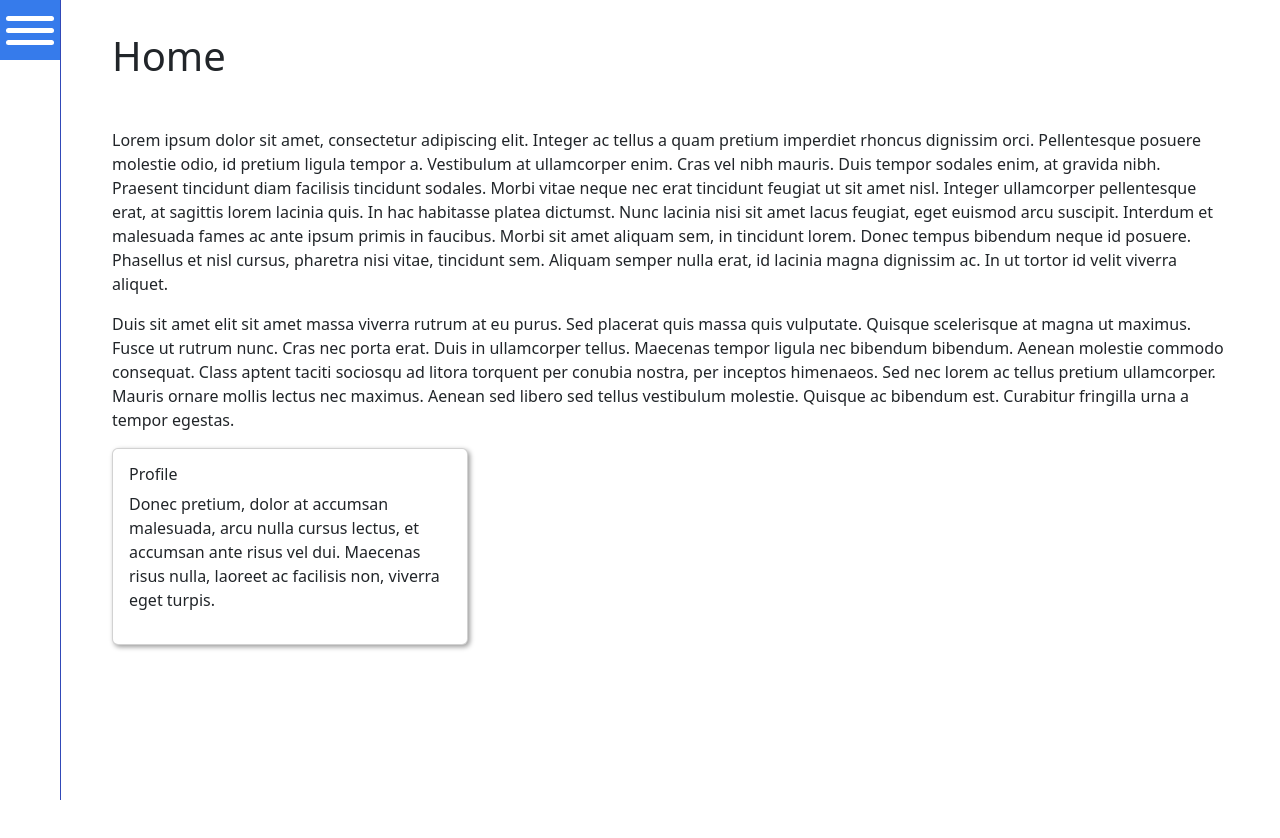
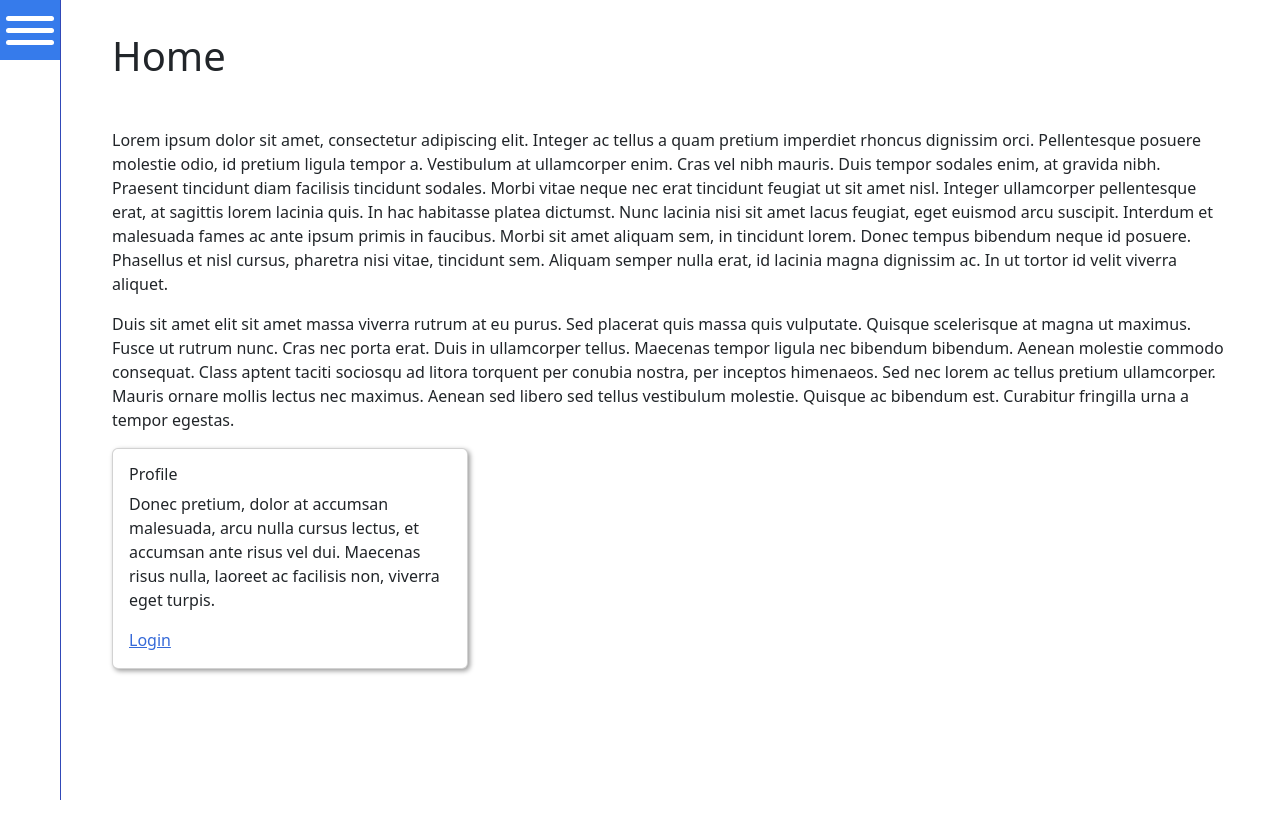
Before and after one commit to tedi00/react-router-6, a React (Create React App) app: page / in a window 1280 px wide. Shown: the top 838 px of the page. Built offline with nearby package versions, Linux system fonts and the light colour scheme.

Commit message:
QoL fixes and improvements

```diff
--- a/src/components/HomeLayout/index.jsx
+++ b/src/components/HomeLayout/index.jsx
@@ -9,7 +9,7 @@ export const HomeLayout = () => {
     if (user) {
         return <Navigate to="/dashboard/profile" replace/>;
     }
-
+    else
     return (
         <div className={'wrapper'}>
             <Sidebar/>
--- a/src/components/Sidebar/index.jsx
+++ b/src/components/Sidebar/index.jsx
@@ -1,45 +1,38 @@
 import {useAuth} from "../../hooks/useAuth";
 // import {useRoutes} from "../../hooks/useRoutes"
 import {Link} from "react-router-dom";
-import {useEffect, useState} from "react";
+import {useState} from "react";
 import {useRoutes} from "../../hooks/useRoutes";
 
 export const Sidebar = () => {
-    // const loc = useRoutes();
-    // useEffect(() => {
-    //     console.log("loc", loc.location);
-    //     console.log('get', loc.getRoute('profile'));
-    // }, [loc]);
 
     const statuses = {
         open: 'open',
         closed: ''
     }
+
+    const {routes} = useRoutes();
     const {user, logout} = useAuth();
     const [sidebarStatus, setSidebarStatus] = useState(statuses.closed);
 
-    // const currentPath = useRoutes();
-    // console.log(currentPath);
-
-
+    //Route HTML
     const handleSubmit = (event) => {
         event.preventDefault();
         logout();
     };
-
-    const homeRoutes = (
-        <>
-            <Link to="/" onClick={closeSidebar}>Home</Link>
-            <Link to="/login" onClick={closeSidebar}>Login</Link>
-        </>
-    )
+    const homeRoutes = routes.homeLayout.map((route) =>
+        <Link to={route.path} key={route.name} onClick={closeSidebar}>{route.name}</Link>
+    );
     const protectedRoutes = (
         <>
-            <Link to="/dashboard/profile" onClick={closeSidebar}>Profile</Link>
+            {routes.protectedLayout.map((route) =>
+                <Link to={route.path} key={route.name} onClick={closeSidebar}>{route.name}</Link>
+            )}
             <button onClick={handleSubmit}>Log out</button>
         </>
-    )
-    let routes = user ? protectedRoutes : homeRoutes;
+    );
+    // --!--
+    let currentRoutes = user ? protectedRoutes : homeRoutes;
 
     function toggleSidebarOpen() {
         setSidebarStatus(sidebarStatus === statuses.closed ? statuses.open : statuses.closed);
@@ -59,7 +52,7 @@ export const Sidebar = () => {
                 <span aria-label={'toggle'}></span>
             </button>
             <nav>
-                {routes}
+                {currentRoutes}
             </nav>
         </aside>
     );
--- a/src/hooks/useRoutes/index.jsx
+++ b/src/hooks/useRoutes/index.jsx
@@ -1,20 +1,29 @@
-import { useLocation } from "react-router-dom"
+import {useLocation} from "react-router-dom"
 import {useMemo} from "react";
 
 export const useRoutes = () => {
     const location = useLocation();
     const pathname = location.pathname;
 
-    const routes = [
-        {path: "/", name: "home"},
-        {path: "/login", name: "login"},
-        {path: "/dashboard/profile", name: "profile"}
-    ]
-    const getRoute = (name) => {
-        return routes.find(route => route.name === name.toLowerCase()) || undefined;
+    const routes = {
+        protectedLayout: [
+            {path: "/dashboard/profile", name: "Profile"}
+        ],
+        homeLayout: [
+            {path: "/", name: "Home"},
+            {path: "/login", name: "Login"}
+        ]
     }
 
-    const value = useMemo(
+    const getRoute = (name) => {
+        if (!name) {
+            return pathname;
+        }
+        return routes.protectedLayout.find(route => route.name.toLowerCase() === name.toLowerCase()) ||
+            routes.homeLayout.find(route => route.name.toLowerCase() === name.toLowerCase());
+    }
+
+    return useMemo(
         () => ({
             location,
             routes,
@@ -22,6 +31,4 @@ export const useRoutes = () => {
         }),
         [location]
     );
-
-    return value;
 }
--- a/src/screens/Home/index.jsx
+++ b/src/screens/Home/index.jsx
@@ -1,7 +1,13 @@
 import {Header} from "../../components/Header";
 import {Card} from "../../components/Card";
+import {Link} from "react-router-dom";
+import {useRoutes} from "../../hooks/useRoutes";
 
 export default function Home() {
+
+    const {getRoute} = useRoutes();
+    const login = getRoute('login');
+
     return (
         <div className="container">
             <div className="row">
@@ -55,6 +61,7 @@ export default function Home() {
                             nulla,
                             laoreet ac facilisis non, viverra eget turpis.
                         </p>
+                        <Link to={login.path} key={login.name}>{login.name}</Link>
                     </Card>
                 </div>
             </div>
--- a/src/theme/_card.scss
+++ b/src/theme/_card.scss
@@ -2,4 +2,7 @@
 .card {
   box-shadow: 2px 2px 5px colors.$black-4-opacity;
   padding: 1rem;
+  a {
+    color: colors.$blue-800;
+  }
 }
--- a/src/theme/styles.css
+++ b/src/theme/styles.css
@@ -142,6 +142,9 @@
   box-shadow: 2px 2px 5px rgba(0, 0, 0, 0.4);
   padding: 1rem;
 }
+.card a {
+  color: #3569d8;
+}
 
 html, body {
   margin: 0;
```
Also changed, not shown: 1 other file (tests, documents, lock files or other folders).
